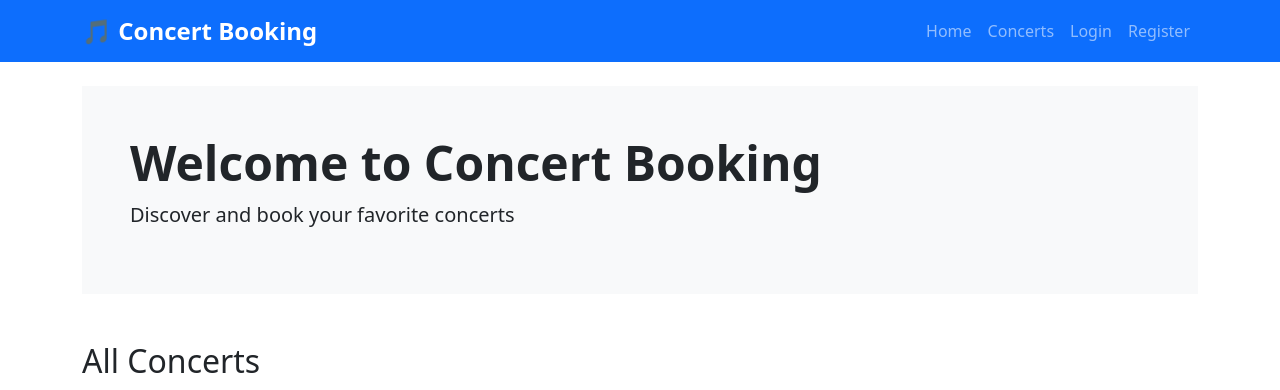
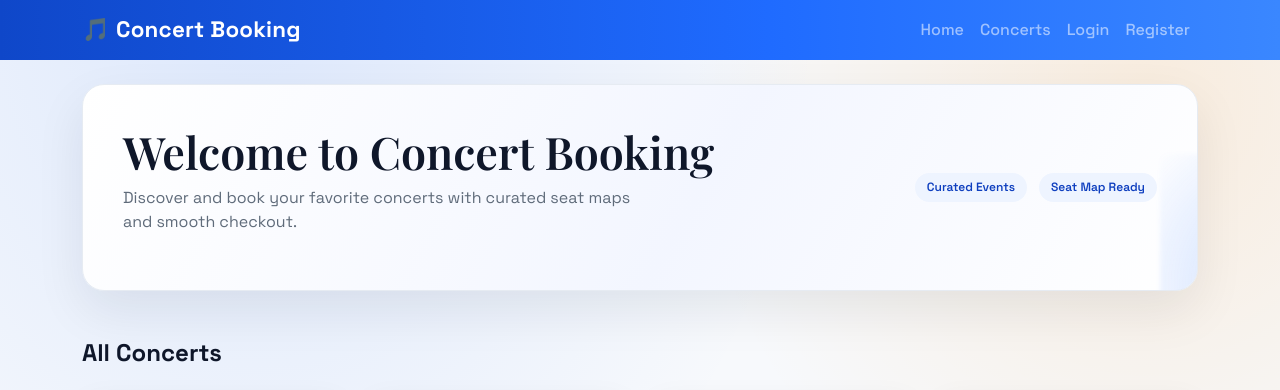
Before and after one commit to RajaYappingg/booking-konser, a PHP site: page / in a window 1280 px wide. Shown: the top 390 px of the page. Run offline with PHP 8.4, Linux system fonts and the light colour scheme; data comes from the database, SQL or seed files in the repository.

Commit message:
Enhance concert listing and booking interface with improved styling and layout

```diff
--- a/app/views/home/index.php
+++ b/app/views/home/index.php
@@ -1,43 +1,48 @@
-<div class="row">
-    <div class="col-lg-12">
-        <div class="jumbotron bg-light p-5 rounded-lg mb-5">
-            <h1 class="display-5 fw-bold">Welcome to Concert Booking</h1>
-            <p class="lead">Discover and book your favorite concerts</p>
+<section class="hero mb-5 fade-up">
+    <div class="row align-items-center">
+        <div class="col-lg-7">
+            <h1 class="hero-title">Welcome to Concert Booking</h1>
+            <p class="hero-subtitle">Discover and book your favorite concerts with curated seat maps and smooth checkout.</p>
+        </div>
+        <div class="col-lg-5 text-lg-end mt-3 mt-lg-0">
+            <span class="badge-soft">Curated Events</span>
+            <span class="badge-soft ms-2">Seat Map Ready</span>
         </div>
     </div>
-</div>
+</section>
 
-<div class="row mb-4">
-    <div class="col-lg-12">
-        <h2 class="mb-4">All Concerts</h2>
-    </div>
+<div class="d-flex align-items-center justify-content-between mb-4">
+    <h2 class="section-title mb-0">All Concerts</h2>
 </div>
 
 <div class="row">
     <?php if (!empty($concerts)): ?>
         <?php foreach ($concerts as $concert): ?>
             <div class="col-md-6 col-lg-3 mb-4">
-                <div class="card h-100 shadow-sm">
+                <div class="card concert-card h-100 fade-up">
                     <?php if (!empty($concert['image_url'])): ?>
                         <img src="<?= e($concert['image_url']) ?>" class="card-img-top" alt="<?= e($concert['title']) ?>" style="height: 200px; object-fit: cover;">
                     <?php else: ?>
-                        <div class="card-img-top bg-secondary d-flex align-items-center justify-content-center" style="height: 200px;">
-                            <span class="text-white">🎵</span>
+                        <div class="card-img-top d-flex align-items-center justify-content-center" style="height: 200px; background: #edf2ff;">
+                            <span class="fs-3">🎵</span>
                         </div>
                     <?php endif; ?>
                     <div class="card-body d-flex flex-column">
-                        <h5 class="card-title"><?= e($concert['title']) ?></h5>
-                        <p class="card-text text-muted"><?= e($concert['artist']) ?></p>
-                        <p class="card-text">
-                            <small class="text-muted">
-                                📍 <?= e($concert['location']) ?><br>
-                                📅 <?= date('M d, Y H:i', strtotime($concert['date'])) ?>
-                            </small>
+                        <div class="d-flex align-items-start justify-content-between mb-2">
+                            <div>
+                                <h5 class="card-title mb-1"><?= e($concert['title']) ?></h5>
+                                <p class="concert-meta mb-0"><?= e($concert['artist']) ?></p>
+                            </div>
+                            <span class="badge-soft"><?= e($concert['genre'] ?? 'Live') ?></span>
+                        </div>
+                        <p class="concert-meta mb-3">
+                            📍 <?= e($concert['location']) ?><br>
+                            📅 <?= date('M d, Y H:i', strtotime($concert['date'])) ?>
                         </p>
-                        <p class="card-text mt-auto">
+                        <div class="mt-auto d-flex align-items-center justify-content-between">
                             <strong class="text-primary">Rp. <?= number_format($concert['price'], 0, ',', '.') ?></strong>
-                        </p>
-                        <a href="<?= base_url('concerts/' . $concert['id']) ?>" class="btn btn-primary btn-sm">View Details</a>
+                            <a href="<?= base_url('concerts/' . $concert['id']) ?>" class="btn btn-brand btn-sm">View Details</a>
+                        </div>
                     </div>
                 </div>
             </div>
--- a/app/views/layouts/main.php
+++ b/app/views/layouts/main.php
@@ -4,23 +4,137 @@
     <meta charset="UTF-8">
     <meta name="viewport" content="width=device-width, initial-scale=1.0">
     <title><?= e($title ?? 'Concert Booking') ?></title>
+    <link rel="preconnect" href="https://fonts.googleapis.com">
+    <link rel="preconnect" href="https://fonts.gstatic.com" crossorigin>
+    <link href="https://fonts.googleapis.com/css2?family=Playfair+Display:wght@600;700&family=Space+Grotesk:wght@400;500;600;700&display=swap" rel="stylesheet">
     <link href="https://cdn.jsdelivr.net/npm/bootstrap@5.3.0/dist/css/bootstrap.min.css" rel="stylesheet">
     <style>
+        :root {
+            --brand: #1f6bff;
+            --brand-dark: #0f3fbf;
+            --ink: #0f172a;
+            --muted: #5f6b7a;
+            --surface: #ffffff;
+            --surface-alt: #f7f9fc;
+            --stroke: #e6ebf2;
+        }
+
         body {
             display: flex;
             flex-direction: column;
             min-height: 100vh;
+            font-family: 'Space Grotesk', system-ui, -apple-system, sans-serif;
+            color: var(--ink);
+            background:
+                radial-gradient(80% 120% at 20% 0%, rgba(31, 107, 255, 0.12) 0%, rgba(31, 107, 255, 0) 55%),
+                radial-gradient(60% 80% at 90% 10%, rgba(255, 140, 0, 0.12) 0%, rgba(255, 140, 0, 0) 60%),
+                var(--surface-alt);
         }
         main {
             flex: 1;
         }
         footer {
-            background-color: #f8f9fa;
-            border-top: 1px solid #dee2e6;
+            background-color: var(--surface-alt);
+            border-top: 1px solid var(--stroke);
         }
         .navbar-brand {
-            font-weight: bold;
+            font-weight: 700;
+            font-size: 1.4rem;
+            letter-spacing: 0.2px;
+        }
+        .navbar {
+            background: linear-gradient(90deg, #0f47c9 0%, #1f6bff 60%, #3a87ff 100%);
+        }
+        .nav-link {
+            font-weight: 500;
+        }
+        .page-shell {
+            margin-top: 1.5rem;
+            margin-bottom: 2.5rem;
+        }
+        .hero {
+            background: linear-gradient(120deg, #ffffff 0%, #f3f6ff 55%, #ffffff 100%);
+            border: 1px solid var(--stroke);
+            border-radius: 22px;
+            padding: 2.5rem;
+            box-shadow: 0 20px 50px rgba(15, 23, 42, 0.08);
+            position: relative;
+            overflow: hidden;
+        }
+        .hero::after {
+            content: "";
+            position: absolute;
+            inset: auto -20% -60% auto;
+            width: 260px;
+            height: 260px;
+            background: radial-gradient(circle, rgba(31, 107, 255, 0.25), rgba(31, 107, 255, 0));
+            filter: blur(2px);
+        }
+        .hero-title {
+            font-family: 'Playfair Display', serif;
+            font-size: clamp(2.2rem, 3.5vw, 3rem);
+            margin-bottom: 0.5rem;
+        }
+        .hero-subtitle {
+            color: var(--muted);
+            max-width: 520px;
+        }
+        .section-title {
+            font-weight: 700;
             font-size: 1.5rem;
+        }
+        .toolbar {
+            padding: 1rem 1.25rem;
+            background: var(--surface);
+            border: 1px solid var(--stroke);
+            border-radius: 16px;
+            box-shadow: 0 12px 25px rgba(15, 23, 42, 0.05);
+        }
+        .concert-card {
+            border-radius: 18px;
+            border: 1px solid var(--stroke);
+            box-shadow: 0 12px 30px rgba(15, 23, 42, 0.08);
+            transition: transform 0.2s ease, box-shadow 0.2s ease;
+            overflow: hidden;
+            background: var(--surface);
+        }
+        .concert-card:hover {
+            transform: translateY(-4px);
+            box-shadow: 0 18px 35px rgba(15, 23, 42, 0.12);
+        }
+        .concert-card .card-title {
+            font-weight: 600;
+        }
+        .concert-meta {
+            font-size: 0.9rem;
+            color: var(--muted);
+        }
+        .badge-soft {
+            background: #eef4ff;
+            color: var(--brand-dark);
+            border-radius: 999px;
+            padding: 0.35rem 0.75rem;
+            font-weight: 600;
+            font-size: 0.75rem;
+            display: inline-flex;
+            align-items: center;
+            gap: 0.35rem;
+        }
+        .btn-brand {
+            background: var(--brand);
+            border-color: var(--brand);
+            color: #ffffff;
+        }
+        .btn-brand:hover {
+            background: var(--brand-dark);
+            border-color: var(--brand-dark);
+        }
+        .fade-up {
+            animation: fadeUp 0.6s ease both;
+        }
+        @keyframes fadeUp {
+            from { opacity: 0; transform: translateY(14px); }
+            to { opacity: 1; transform: translateY(0); }
         }
     </style>
 </head>
@@ -78,7 +192,7 @@
 
     <!-- Main Content -->
     <main>
-        <div class="container my-4">
+        <div class="container page-shell">
             <?php require $templatePath; ?>
         </div>
     </main>
```
Also changed, not shown: app/views/concerts/index.php (+16 -16 lines).
